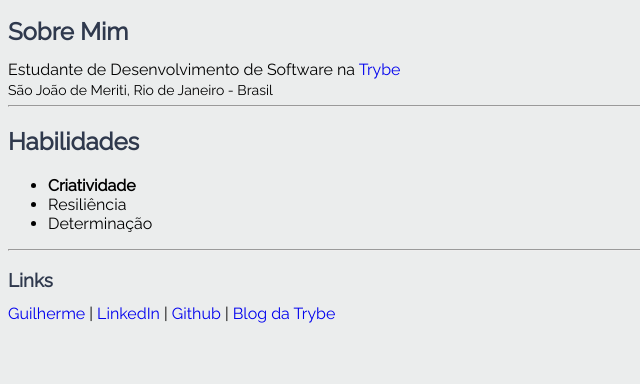
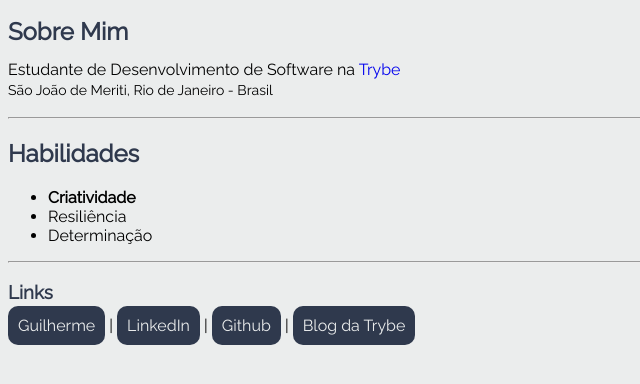
Before and after one commit to oguiaugusto/oguiaugusto.github.io, a plain HTML site: page index.html in a window 1280 px wide. Shown: the part 314-698 px from the top of the page, without its empty margins (0-640 px from the left). Drawn offline with Linux system fonts and the light colour scheme.

Commit message:
Adiciona botoes nos links externos

```diff
--- a/index.html
+++ b/index.html
@@ -33,6 +33,7 @@
     #personal-address {
       font-size: 14px;
       line-height: 1px;
+      padding-bottom: 12px;
     }
 
     .no-underlined-links {
@@ -42,6 +43,13 @@
     .perfil-photo-edge {
       border-radius: 40%;
       border: 3px solid #2f394d;
+    }
+
+    #link-buttons {
+      background-color: #2F394D;
+      color: #EBEDED;
+      padding: 10px;
+      border-radius: 10px;
     }
 
 
@@ -54,7 +62,6 @@
   <ul>
     <li><a class="no-underlined-links" href="#habilidades">Ir para Habilidades</a></li>
     <li><a class="no-underlined-links" href="#links">Ir para Links</a></li>
-
   </ul>
 
 <h2>Sobre Mim</h2>
@@ -73,7 +80,7 @@
 <hr>
 
 <h3 id="links">Links</h3>
-  <p><a class="no-underlined-links" href="#foto">Guilherme</a> | <a class="no-underlined-links" href="https://www.linkedin.com/in/oguiaugusto/" target="_blank">LinkedIn</a> | <a class="no-underlined-links" href="https://github.com/oguiaugusto" target="_blank">Github</a> | <a class="no-underlined-links" href="https://blog.betrybe.com/" target="_blank">Blog da Trybe</a></p>
+  <p><a id="link-buttons" class="no-underlined-links" href="#foto">Guilherme</a> | <a id="link-buttons" class="no-underlined-links" href="https://www.linkedin.com/in/oguiaugusto/" target="_blank">LinkedIn</a> | <a id="link-buttons" class="no-underlined-links" href="https://github.com/oguiaugusto" target="_blank">Github</a> | <a id="link-buttons" class="no-underlined-links" href="https://blog.betrybe.com/" target="_blank">Blog da Trybe</a></p>
 
 </body>
 
```
